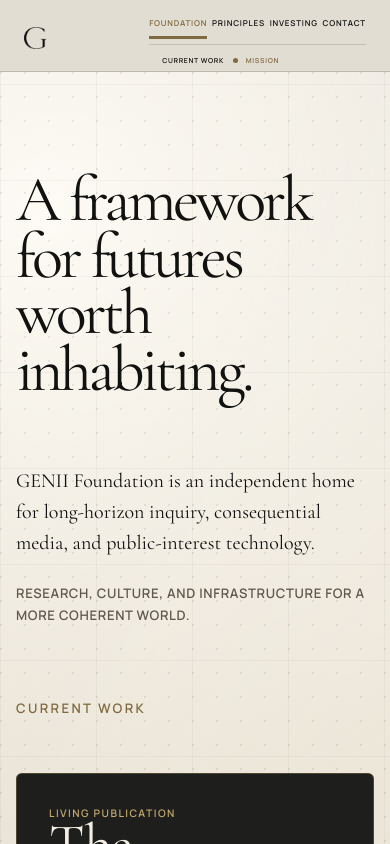
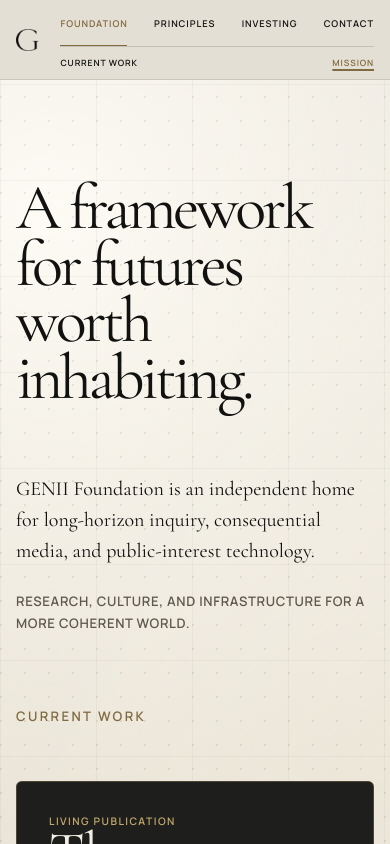
Before and after one commit to genii-foundation/genii-foundation-site, a Next.js app: page / in a window 390 px wide. Shown: the top 844 px of the page. Built offline with nearby package versions, Linux system fonts and the light colour scheme.

Commit message:
fix: refine mobile toolbar layout

```diff
--- a/app/globals.css
+++ b/app/globals.css
@@ -1717,34 +1717,111 @@
   }
 }
 
-@media (max-width: 620px) {
-  .route-backdrop-foundation {
-    --grid-row-offset: 5.25rem;
-  }
-
-  .atlas-site::before {
-    border-bottom: 0;
-    height: 5.25rem;
-  }
-
-  html {
-    scroll-padding-top: 5.8rem;
-  }
-
-  :root {
-    --header-open-height: 4.5rem;
-    --header-shut-height: 4.5rem;
-  }
-
+@media (max-width: 700px) {
+  header.unified-header {
+    --header-surface: #e4dfd4;
+    -webkit-backdrop-filter: none;
+    animation: none;
+    backdrop-filter: none;
+    background: #e4dfd4;
+  }
+
+  header.unified-header .unified-header-inner {
+    padding-left: 1rem;
+    padding-right: 1rem;
+  }
+
+  /* Equal row boxes keep the divider equidistant from both label baselines. */
+  header.unified-header
+    .primary-navigation
+    :is(a, button) {
+    min-height: 2rem;
+  }
+
+  /* A three-pixel active bar straddles the one-pixel divider on its centre. */
+  header.unified-header
+    .primary-navigation
+    :is(a, button)::after {
+    bottom: -2px;
+  }
+
+  header.unified-header .section-navigation a {
+    min-height: 2rem;
+  }
+
+  header.unified-header .section-navigation {
+    justify-content: space-between;
+  }
+
+  header.unified-header .section-navigation-dot {
+    display: none;
+  }
+
+  header.unified-header
+    .section-navigation
+    a[aria-current="location"]
+    > span:last-child {
+    text-decoration: underline;
+    text-decoration-thickness: 1.5px;
+    text-underline-offset: 0.3em;
+  }
+}
+
+/* Keep the persistent header in its mobile geometry through the same 700px
+   breakpoint used by the route-specific chrome. Without this bridge, 621px to
+   700px fell back to the desktop auto column and squeezed the nav against the
+   right edge while leaving dead space beside the wordmark. */
+@media (min-width: 621px) and (max-width: 700px) {
+  :root,
   :root[data-route="foundation"] {
-    --header-open-height: 4.5rem;
+    --header-open-height: 5rem;
+    --header-shut-height: 5rem;
   }
 
   header.unified-header {
     --header-surface: #e4dfd4;
     -webkit-backdrop-filter: none;
     backdrop-filter: none;
-    background: var(--header-surface);
+    background: #e4dfd4;
+  }
+
+  header.unified-header .unified-header-inner {
+    column-gap: 1.25rem;
+    grid-template-columns: 6.5rem minmax(0, 1fr);
+    height: 5rem;
+    padding-left: 1rem;
+    padding-right: 1rem;
+  }
+}
+
+@media (max-width: 620px) {
+  .route-backdrop-foundation {
+    --grid-row-offset: 5.25rem;
+  }
+
+  .atlas-site::before {
+    border-bottom: 0;
+    height: 5.25rem;
+  }
+
+  html {
+    scroll-padding-top: 5.8rem;
+  }
+
+  :root {
+    --header-open-height: 5rem;
+    --header-shut-height: 5rem;
+  }
+
+  :root[data-route="foundation"] {
+    --header-open-height: 5rem;
+  }
+
+  header.unified-header {
+    --header-surface: #e4dfd4;
+    -webkit-backdrop-filter: none;
+    backdrop-filter: none;
+    background: #e4dfd4;
   }
 
   .site-header {
@@ -1755,7 +1832,7 @@
     --header-frost-opacity: 1;
     animation: none;
     contain: none;
-    height: 4.5rem;
+    height: 5rem;
     overflow: visible;
     position: fixed;
     transform: none;
@@ -1774,11 +1851,11 @@
   }
 
   .header-spacer {
-    height: 4.5rem;
+    height: 5rem;
   }
 
   .atlas-site::before {
-    height: 4.5rem;
+    height: 5rem;
   }
 
   .header-inner,
@@ -1800,12 +1877,17 @@
 
   .header-inner {
     animation: none;
-    column-gap: 1rem;
     position: relative;
     transform: none;
     z-index: 1;
   }
 
+  header.unified-header .unified-header-inner {
+    column-gap: 1.25rem;
+    grid-template-columns: 6.5rem minmax(0, 1fr);
+    height: 5rem;
+  }
+
   .header-brand span {
     display: block;
   }
@@ -1818,18 +1900,17 @@
     gap: 0.55rem;
   }
 
-  /* The rows scroll horizontally at this width, so the primary row packs to the
-     start instead of spreading across the full width. Spreading it kept the
-     labels far apart no matter how small the gap was set. */
+  /* Use the entire track when the labels fit. If they overflow, flexbox falls
+     back to start alignment and the existing horizontal scroller takes over. */
   .site-header .primary-navigation {
-    justify-content: flex-start;
+    justify-content: space-between;
   }
 
   .site-header .navigation-stack {
     --navigation-row-gap: 0rem;
     /* The compact header never opens here, so the labels stay at the size the
        narrow layout was tuned for. */
-    --header-nav-font-size: 0.5rem;
+    --header-nav-font-size: 0.58rem;
     animation: none;
     row-gap: 0;
     width: 100%;
@@ -1857,19 +1938,23 @@
     letter-spacing: 0.1em;
   }
 
+  header.unified-header .section-navigation a {
+    font-size: 0.54rem;
+  }
+
   /* Tight to the rule below it. The slack inside this box is what separates the
      label from the divider, and the active underline sits on that divider, so a
      tall box breaks the visual tie between the two. */
   .site-header .primary-navigation :is(a, button) {
-    min-height: 1.85rem;
+    min-height: 2rem;
   }
 
   .site-header .primary-navigation :is(a, button)::after {
-    bottom: 0.3rem;
+    bottom: -2px;
   }
 
   .site-header .section-navigation a {
-    min-height: 1.75rem;
+    min-height: 2rem;
   }
 
   .contact-dialog {
@@ -2118,6 +2203,13 @@
  * copy. If the wordmark art is ever replaced, remeasure the fraction.
  */
 @media (max-width: 480px) {
+  header.unified-header .unified-header-inner {
+    column-gap: 1.15rem;
+    grid-template-columns:
+      calc(6.5rem * 0.2507)
+      minmax(0, 1fr);
+  }
+
   .site-header .header-brand {
     --brand-wordmark-width: 6.5rem;
     --brand-mark-fraction: 0.2507;
--- a/app/providence.module.css
+++ b/app/providence.module.css
@@ -2002,15 +2002,15 @@
   }
 
   .headerInner {
-    gap: 1rem;
+    gap: 1.25rem;
     grid-template-columns: 6.5rem minmax(0, 1fr);
-    height: 4.5rem;
+    height: 5rem;
     min-height: 0;
   }
 
   .header,
   .headerSpacer {
-    height: 4.5rem;
+    height: 5rem;
   }
 
   .headerBrand {
@@ -2046,19 +2046,19 @@
   /* Tight to the rule below it, so the active underline stays visually tied to
      the divider. See the matching note in globals.css. */
   .header :global(.primary-navigation) :is(a, button) {
-    min-height: 1.85rem;
+    min-height: 2rem;
   }
 
   .header :global(.section-navigation) a {
-    min-height: 1.5rem;
+    min-height: 2rem;
   }
 
   .header :global(.primary-navigation) :is(a, button)::after {
-    bottom: 0.3rem;
+    bottom: -2px;
   }
 
   .header :global(.section-navigation) a {
-    min-height: 1.75rem;
+    min-height: 2rem;
   }
 
   .hero {
@@ -2070,6 +2070,13 @@
      brand shows its initial only. The 25.07% is the measured midpoint of the
      gap after the G in the wordmark art. See the note in globals.css. */
   @media (max-width: 480px) {
+    .headerInner {
+      gap: 1.15rem;
+      grid-template-columns:
+        calc(6.5rem * 0.2507)
+        minmax(0, 1fr);
+    }
+
     .headerBrand {
       --brand-wordmark-width: 6.5rem;
       --brand-mark-fraction: 0.2507;
@@ -2237,16 +2244,19 @@
     --nav-column-gap: 0.3rem;
   }
 
-  /* The rows scroll horizontally at this width, so the primary row packs to the
-     start instead of spreading across the full width. Spreading it kept the
-     labels far apart no matter how small the gap was set. */
+  /* Use the whole track while the labels fit. Overflow still falls back to the
+     existing horizontal scroller. */
   .header :global(.primary-navigation) {
-    justify-content: flex-start;
+    justify-content: space-between;
   }
 
   .header nav :is(a, button) {
-    font-size: 0.5rem;
+    font-size: 0.58rem;
     letter-spacing: 0.1em;
+  }
+
+  .header :global(.section-navigation) a {
+    font-size: 0.54rem;
   }
 }
 
```
